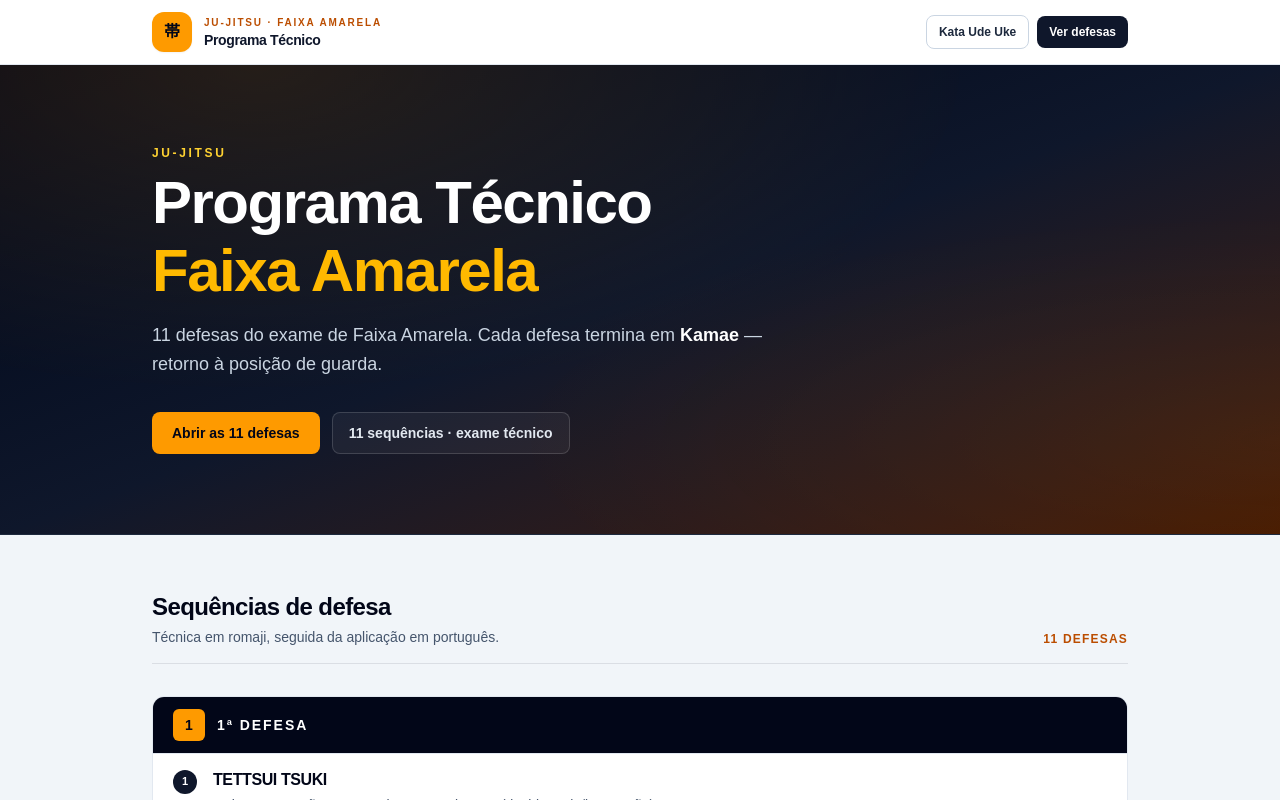
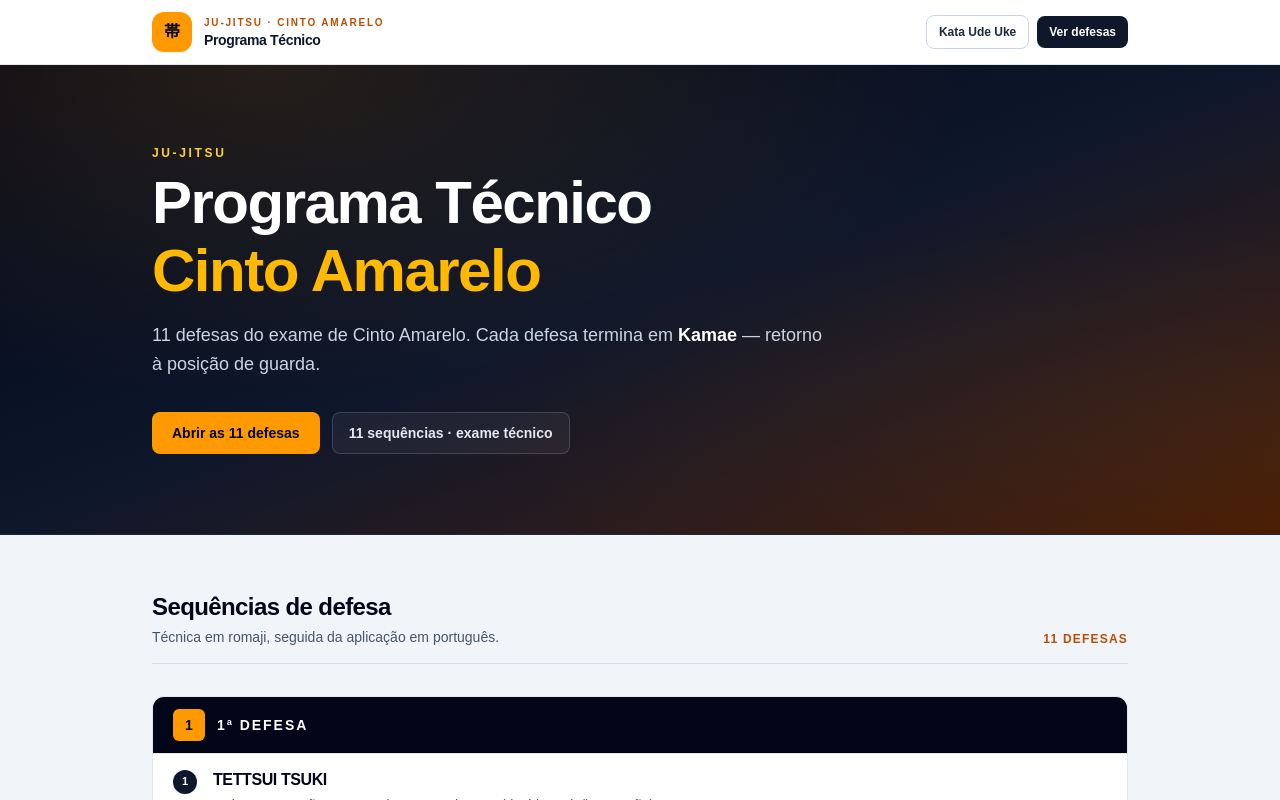
Before and after one commit to magalhaesals/seishinzen, a Next.js app: page /faixa-amarela in a window 1280 px wide. Shown: the top 800 px of the page. Built offline with nearby package versions, Linux system fonts and the light colour scheme.

Commit message:
Rename Faixa Amarela to Cinto Amarelo in UI copy
Co-authored-by: Antonio Magalhães <magalhaesals@users.noreply.github.com>

```diff
--- a/src/app/faixa-amarela/page.tsx
+++ b/src/app/faixa-amarela/page.tsx
@@ -6,9 +6,9 @@ import {
 } from "@/data/faixaAmarela";
 
 export const metadata: Metadata = {
-  title: "Programa Técnico — Faixa Amarela (Ju-Jitsu)",
+  title: "Programa Técnico — Cinto Amarelo (Ju-Jitsu)",
   description:
-    "As 11 defesas do programa técnico de Faixa Amarela em Ju-Jitsu, com sequência de técnicas e retorno a Kamae.",
+    "As 11 defesas do programa técnico de Cinto Amarelo em Ju-Jitsu, com sequência de técnicas e retorno a Kamae.",
 };
 
 export default function FaixaAmarelaPage() {
@@ -160,7 +160,7 @@ export default function FaixaAmarelaPage() {
       </main>
 
       <footer className="border-t border-slate-200 px-4 py-8 text-center text-xs text-slate-500 sm:px-6">
-        Seishinzen · Programa Técnico · Faixa Amarela · Ju-Jitsu
+        Seishinzen · Programa Técnico · Cinto Amarelo · Ju-Jitsu
       </footer>
     </div>
   );
--- a/src/app/page.tsx
+++ b/src/app/page.tsx
@@ -49,9 +49,9 @@ export default function KataUdeUkeManualPage() {
             <a
               href="/faixa-amarela"
               className="inline-flex items-center gap-2 rounded-lg border border-amber-300 bg-amber-50 px-4 py-2 text-xs font-semibold text-amber-950 shadow-xs transition-colors hover:bg-amber-100"
-              title="Programa técnico de Faixa Amarela"
+              title="Programa técnico de Cinto Amarelo"
             >
-              Faixa Amarela
+              Cinto Amarelo
             </a>
             <a
               href="/KATA_UDE_UKE_RESUMO.pdf"
--- a/src/data/faixaAmarela.ts
+++ b/src/data/faixaAmarela.ts
@@ -12,10 +12,10 @@ export interface FaixaAmarelaDefense {
 }
 
 export const FAIXA_AMARELA_PROGRAM = {
-  belt: "Faixa Amarela",
+  belt: "Cinto Amarelo",
   art: "Ju-Jitsu",
   title: "Programa Técnico",
-  subtitle: "11 defesas do exame de Faixa Amarela",
+  subtitle: "11 defesas do exame de Cinto Amarelo",
 } as const;
 
 export const FAIXA_AMARELA_DEFENSES: FaixaAmarelaDefense[] = [
```
